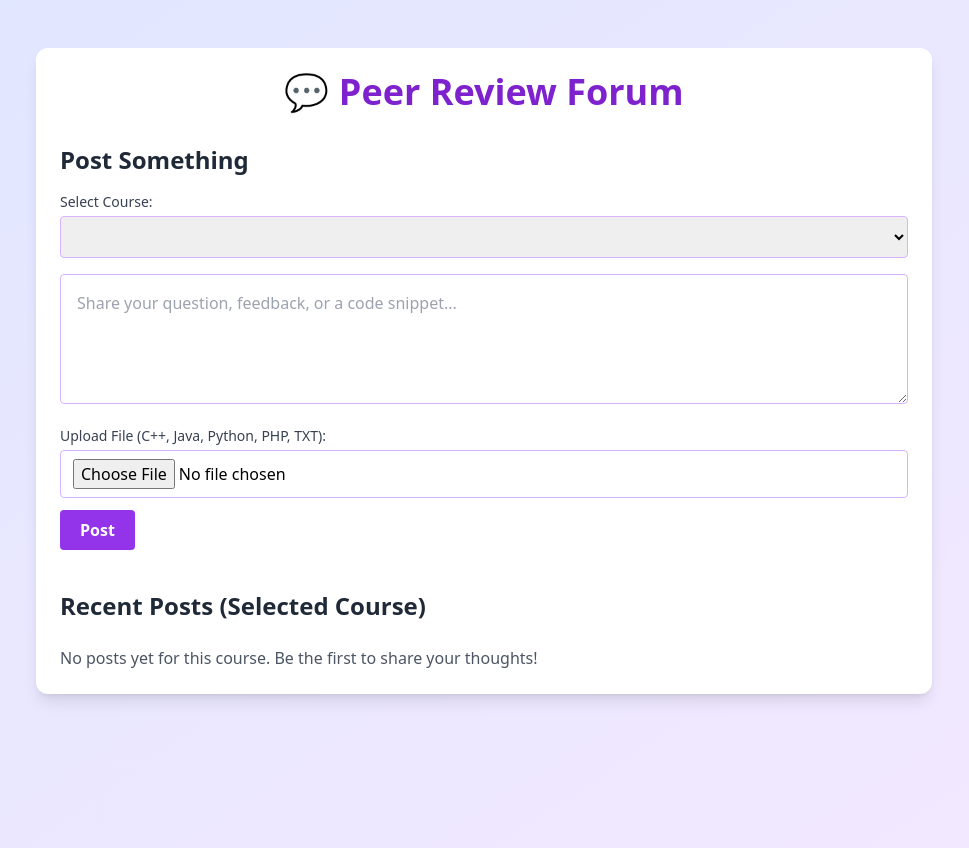
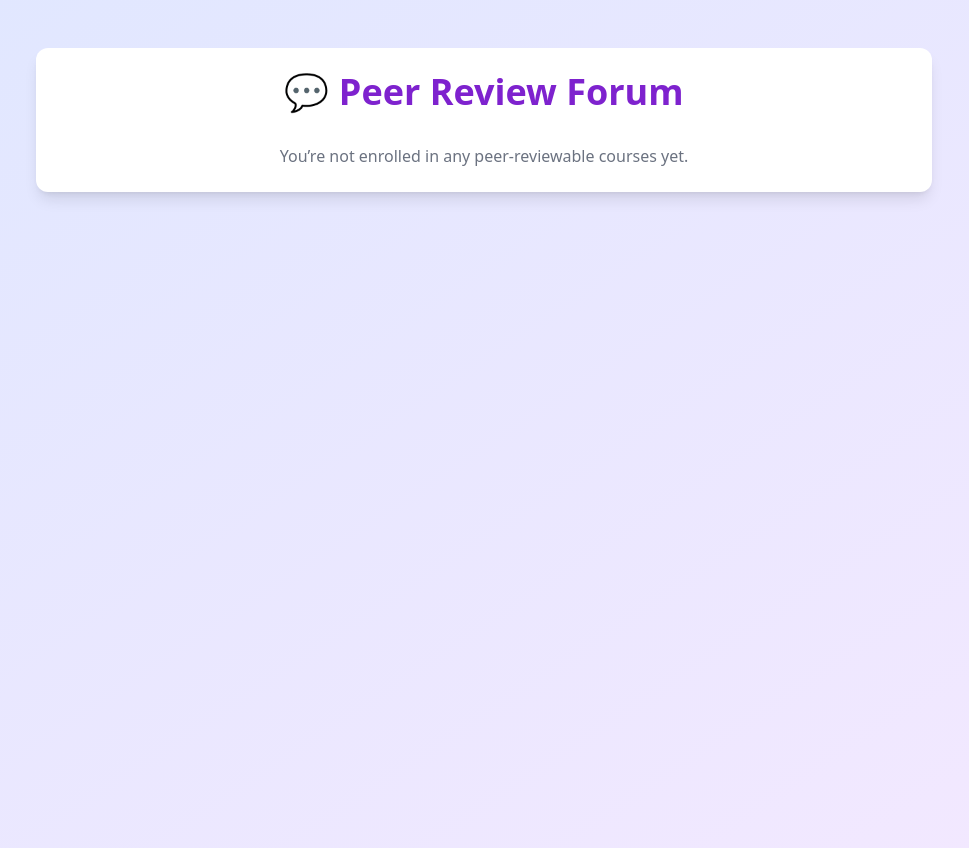
Before and after one commit to SuyoshaA/code-mania, a PHP site: page /peer_review.php in a window 1280 px wide. Shown: the whole page, without its empty margins (156-1125 px from the left). Run offline with PHP 8.4, Linux system fonts and the light colour scheme; a user stored in the database is signed in; data comes from the database, SQL or seed files in the repository; lists and menus that the app fills with data are empty; some libraries are stand-ins or nearby versions.

Commit message:
Update peer_review.php

```diff
--- a/peer_review.php
+++ b/peer_review.php
@@ -2,86 +2,121 @@
 // peer_review.php
 include('db.php');
 session_start();
+
+// 1) Require login
 if (!isset($_SESSION['user_id'])) {
     header("Location: login.php");
     exit();
 }
 $user_id = $_SESSION['user_id'];
 
-// Get course list for dropdown (add only specific allowed courses)
-$allowedCourses = ['C++ Course', 'Java Course', 'Python Course', 'Web Development Course'];
+// 2) Define which course names should appear
+$allowedCourses = [
+    'Complete Python Mastery',
+    'Complete C++ Mastery',
+    'Complete Web Development',
+    'Complete Java Mastery'
+];
+
+// 3) Fetch only the courses this student is enrolled in AND in our allowed list
 $courses = [];
-
-$courseQuery = "SELECT c.id, c.course_name FROM courses c
-               JOIN student_progress sp ON sp.course_id = c.id
-               WHERE sp.student_id = ?";
-if ($courseStmt = $conn->prepare($courseQuery)) {
-    $courseStmt->bind_param("i", $user_id);
-    $courseStmt->execute();
-    $courseResult = $courseStmt->get_result();
-    while ($row = $courseResult->fetch_assoc()) {
+$sql = "
+    SELECT c.id, c.course_name
+      FROM courses c
+      JOIN student_progress sp
+        ON sp.course_id = c.id
+     WHERE sp.student_id = ?
+";
+if ($stmt = $conn->prepare($sql)) {
+    $stmt->bind_param("i", $user_id);
+    $stmt->execute();
+    $res = $stmt->get_result();
+    while ($row = $res->fetch_assoc()) {
         if (in_array($row['course_name'], $allowedCourses)) {
             $courses[] = $row;
         }
     }
-    $courseStmt->close();
+    $stmt->close();
 }
 
-$selected_course_id = $_GET['course_id'] ?? ($courses[0]['id'] ?? null);
+// 4) Determine which course is selected (or default to the first)
+$selected_course_id = $_GET['course_id']
+    ?? ($courses[0]['id'] ?? null);
 
-// Handle new post with file upload
-if ($_SERVER['REQUEST_METHOD'] == 'POST' && isset($_POST['content']) && isset($_POST['course_id'])) {
+// 5) Handle new post submission
+if ($_SERVER['REQUEST_METHOD'] === 'POST'
+    && isset($_POST['content'], $_POST['course_id'])
+) {
     $content = trim($_POST['content']);
-    $selected_course_id = intval($_POST['course_id']);
+    $cid     = intval($_POST['course_id']);
     $filename = null;
 
-    if (!empty($_FILES['file']['name'])) {
-        $allowed_extensions = ['cpp', 'java', 'py', 'php', 'txt'];
-        $upload_dir = 'uploads/';
-        if (!is_dir($upload_dir)) mkdir($upload_dir);
-        $original_name = basename($_FILES['file']['name']);
-        $ext = pathinfo($original_name, PATHINFO_EXTENSION);
-
-        if (in_array(strtolower($ext), $allowed_extensions)) {
-            $filename = uniqid() . "_" . $original_name;
-            move_uploaded_file($_FILES['file']['tmp_name'], $upload_dir . $filename);
+    // Only allow posts to courses you’re actually enrolled in
+    $valid = false;
+    foreach ($courses as $c) {
+        if ($c['id'] === $cid) {
+            $valid = true;
+            break;
         }
     }
 
-    if (!empty($content) && $selected_course_id > 0) {
-        $stmt = $conn->prepare("INSERT INTO peer_posts (user_id, content, course_id, file_path) VALUES (?, ?, ?, ?)");
-        if ($stmt) {
-            $stmt->bind_param("isis", $user_id, $content, $selected_course_id, $filename);
-            $stmt->execute();
-            $stmt->close();
-            header("Location: peer_review.php?course_id=$selected_course_id");
-            exit();
+    if ($valid && $content !== '') {
+        // File upload
+        if (!empty($_FILES['file']['name'])) {
+            $ext = pathinfo($_FILES['file']['name'], PATHINFO_EXTENSION);
+            $allowed_ext = ['cpp','java','py','php','txt'];
+            if (in_array(strtolower($ext), $allowed_ext)) {
+                if (!is_dir('uploads')) {
+                    mkdir('uploads', 0755, true);
                 }
+                $filename = uniqid() . "_" . basename($_FILES['file']['name']);
+                move_uploaded_file(
+                    $_FILES['file']['tmp_name'],
+                    __DIR__ . "/uploads/$filename"
+                );
             }
         }
 
-// Retrieve posts for the selected course
+        // Insert
+        $ins = $conn->prepare("
+            INSERT INTO peer_posts
+                (user_id, content, course_id, file_path)
+            VALUES (?,?,?,?)
+        ");
+        $ins->bind_param("isis", $user_id, $content, $cid, $filename);
+        $ins->execute();
+        $ins->close();
+    }
+
+    // Redirect back to avoid resubmission
+    header("Location: peer_review.php?course_id=$cid");
+    exit();
+}
+
+// 6) Fetch posts for the selected course
 $posts = [];
 if ($selected_course_id) {
-    $postQuery = "SELECT pp.id, pp.content, pp.created_at, pp.file_path, u.email FROM peer_posts pp
+    $pq = $conn->prepare("
+        SELECT pp.content, pp.created_at, pp.file_path, u.username, u.email
+          FROM peer_posts pp
           JOIN users u ON pp.user_id = u.id
-                  WHERE pp.course_id = ? ORDER BY pp.created_at DESC";
-    $postStmt = $conn->prepare($postQuery);
-    if ($postStmt) {
-        $postStmt->bind_param("i", $selected_course_id);
-        $postStmt->execute();
-        $result = $postStmt->get_result();
-        while ($row = $result->fetch_assoc()) {
+         WHERE pp.course_id = ?
+         ORDER BY pp.created_at DESC
+    ");
+    $pq->bind_param("i", $selected_course_id);
+    $pq->execute();
+    $pr = $pq->get_result();
+    while ($row = $pr->fetch_assoc()) {
         $posts[] = $row;
     }
-        $postStmt->close();
-    }
+    $pq->close();
 }
 
-$selected_course_name = 'Selected Course';
-foreach ($courses as $course) {
-    if ($course['id'] == $selected_course_id) {
-        $selected_course_name = $course['course_name'];
+// 7) Find the name of the selected course
+$selected_course_name = '';
+foreach ($courses as $c) {
+    if ($c['id'] === (int)$selected_course_id) {
+        $selected_course_name = $c['course_name'];
         break;
     }
 }
@@ -89,60 +124,98 @@ foreach ($courses as $course) {
 <!DOCTYPE html>
 <html lang="en">
 <head>
-  <meta charset="UTF-8">
-  <meta name="viewport" content="width=device-width, initial-scale=1.0">
+  <meta charset="UTF-8"/>
+  <meta name="viewport" content="width=device-width,initial-scale=1"/>
   <title>Peer Review Forum</title>
   <script src="https://cdn.tailwindcss.com"></script>
 </head>
 <body class="bg-gradient-to-br from-indigo-100 to-purple-100 min-h-screen">
   <div class="max-w-4xl mx-auto mt-12 p-6 bg-white rounded-xl shadow-lg">
-    <h1 class="text-4xl font-bold text-purple-700 text-center mb-8">💬 Peer Review Forum</h1>
+    <h1 class="text-4xl font-bold text-purple-700 text-center mb-8">
+      💬 Peer Review Forum
+    </h1>
+
+    <?php if (empty($courses)): ?>
+      <p class="text-center text-gray-500">
+        You’re not enrolled in any peer-reviewable courses yet.
+      </p>
+    <?php else: ?>
+      <!-- Course selector -->
+      <div class="mb-6">
+        <label class="block text-sm font-medium text-gray-700 mb-1">
+          Select Course:
+        </label>
+        <select
+          onchange="location='peer_review.php?course_id='+this.value"
+          class="w-full border border-purple-300 rounded px-3 py-2"
+        >
+          <?php foreach ($courses as $c): ?>
+            <option
+              value="<?= $c['id'] ?>"
+              <?= $c['id']==$selected_course_id?'selected':'' ?>
+            >
+              <?= htmlspecialchars($c['course_name']) ?>
+            </option>
+          <?php endforeach; ?>
+        </select>
+      </div>
 
       <!-- New Post Form -->
       <div class="mb-10">
-      <h2 class="text-2xl font-semibold text-gray-800 mb-4">Post Something</h2>
-      <form method="post" action="peer_review.php" enctype="multipart/form-data">
-        <div class="mb-4">
-          <label for="course_id" class="block text-sm font-medium text-gray-700 mb-1">Select Course:</label>
-          <select name="course_id" id="course_id" class="w-full border border-purple-300 rounded px-3 py-2" onchange="location = 'peer_review.php?course_id=' + this.value;">
-            <?php foreach ($courses as $course): ?>
-              <option value="<?= $course['id'] ?>" <?= $course['id'] == $selected_course_id ? 'selected' : '' ?>><?= htmlspecialchars($course['course_name']) ?></option>
-            <?php endforeach; ?>
-          </select>
-        </div>
-        <textarea name="content" rows="4" class="w-full p-4 border border-purple-300 rounded focus:outline-none focus:ring-2 focus:ring-purple-400" placeholder="Share your question, feedback, or a code snippet..." required></textarea>
-        <div class="mt-4">
-          <label class="block text-sm font-medium text-gray-700 mb-1">Upload File (C++, Java, Python, PHP, TXT):</label>
-          <input type="file" name="file" class="w-full border border-purple-300 rounded px-3 py-2" />
-        </div>
-        <button type="submit" class="mt-3 bg-purple-600 hover:bg-purple-700 text-white font-semibold px-5 py-2 rounded">Post</button>
+        <form method="post" enctype="multipart/form-data">
+          <input type="hidden" name="course_id" value="<?= $selected_course_id ?>"/>
+          <textarea
+            name="content"
+            rows="4"
+            required
+            class="w-full p-4 border border-purple-300 rounded mb-2"
+            placeholder="Your question, feedback, or code snippet…"
+          ></textarea>
+          <input
+            type="file"
+            name="file"
+            class="block mb-2 border border-purple-300 rounded px-3 py-2 w-full"
+          />
+          <button
+            type="submit"
+            class="bg-purple-600 hover:bg-purple-700 text-white px-5 py-2 rounded"
+          >
+            Post
+          </button>
         </form>
       </div>
 
-    <!-- All Posts for Selected Course -->
-    <div>
-      <h2 class="text-2xl font-semibold text-gray-800 mb-6">Recent Posts (<?= htmlspecialchars($selected_course_name) ?>)</h2>
-      <?php if (!empty($posts)): ?>
+      <!-- Posts List -->
+      <h2 class="text-2xl font-semibold text-gray-800 mb-4">
+        Recent Posts (<?= htmlspecialchars($selected_course_name) ?>)
+      </h2>
+      <?php if ($posts): ?>
         <div class="space-y-4">
-        <?php foreach ($posts as $post): ?>
-          <div class="p-5 bg-gray-50 border border-purple-200 rounded-lg shadow">
-            <div class="flex justify-between items-center mb-2">
-              <span class="font-semibold text-purple-700">👤 <?= htmlspecialchars($post['email']) ?></span>
-              <span class="text-sm text-gray-500">🕒 <?= htmlspecialchars($post['created_at']) ?></span>
+          <?php foreach ($posts as $p): ?>
+            <div class="p-5 bg-gray-50 border border-purple-200 rounded-lg shadow-sm">
+              <div class="flex justify-between text-sm text-gray-600 mb-2">
+                <span>👤 <?= htmlspecialchars($p['username'] ?: $p['email']) ?></span>
+                <span>🕒 <?= $p['created_at'] ?></span>
               </div>
-            <p class="text-gray-800 whitespace-pre-line mb-2"><?= nl2br(htmlspecialchars($post['content'])) ?></p>
-            <?php if (!empty($post['file_path'])): ?>
-              <a href="uploads/<?= htmlspecialchars($post['file_path']) ?>" target="_blank" class="text-blue-600 hover:underline">📎 Download Attached File</a>
+              <p class="text-gray-800 whitespace-pre-line mb-2">
+                <?= nl2br(htmlspecialchars($p['content'])) ?>
+              </p>
+              <?php if ($p['file_path']): ?>
+                <a
+                  href="uploads/<?= htmlspecialchars($p['file_path']) ?>"
+                  target="_blank"
+                  class="text-blue-600 hover:underline"
+                >
+                  📎 Download Attached File
+                </a>
               <?php endif; ?>
             </div>
           <?php endforeach; ?>
         </div>
       <?php else: ?>
-        <p class="text-gray-600">No posts yet for this course. Be the first to share your thoughts!</p>
+        <p class="text-gray-600">No posts yet. Be the first to share!</p>
       <?php endif; ?>
-    </div>
-
-
+    <?php endif; ?>
   </div>
 </body>
 </html>
```
Lines whose indentation alone changed are shown as unchanged.
